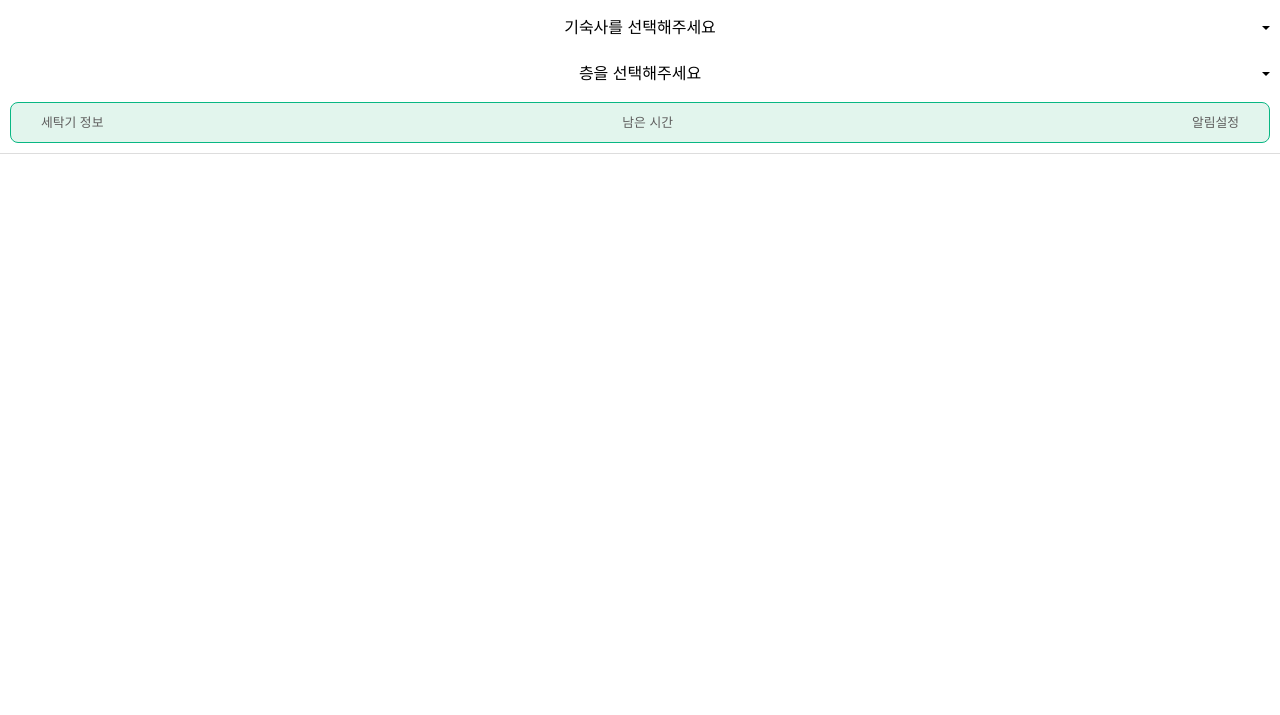
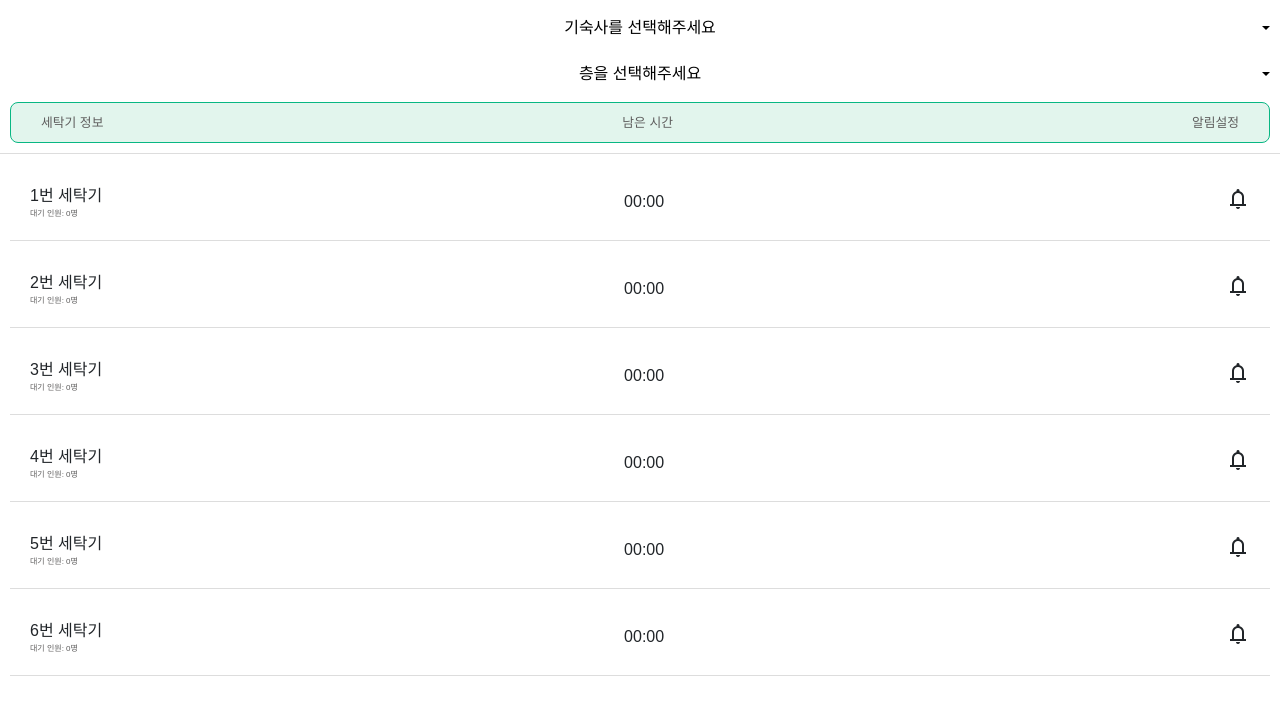
Before and after one commit to An-Seonghyeon/Laundry_Queueing_Application, a Flask app: page /index in a window 1280 px wide. Shown: the top 715 px of the page. Run offline with Flask 2, Linux system fonts and the light colour scheme.

Commit message:
Update index.html

```diff
--- a/templates/index.html
+++ b/templates/index.html
@@ -60,6 +60,7 @@
     left: 10px;
   }
 
+
   .time-item {
     background-color: #fff;
     padding: 20px;
@@ -68,6 +69,7 @@
     display: flex;
     justify-content: space-between;
     align-items: center;
+
   }
   .nav-bar {
     display: flex;
@@ -194,6 +196,7 @@
 </head>
 <body>
 
+
 <!-- First dropdown -->
 <div class="dropdown">
   <button class="btn btn-secondary dropdown-toggle full-width-button" id="dropdownMenuButton1" type="button" data-bs-toggle="dropdown" aria-expanded="false">
@@ -251,6 +254,7 @@
   <button id="submit-btn">등록</button>
 </div>
 
+
 <!-- Email Modal -->
 <div class="modal fade" id="emailModal" tabindex="-1" aria-labelledby="emailModalLabel" aria-hidden="true">
   <div class="modal-dialog">
@@ -272,6 +276,7 @@
   </div>
 </div>
 
+
 <!-- Bootstrap JS (optional) -->
 <script src="https://cdn.jsdelivr.net/npm/bootstrap@5.3.3/dist/js/bootstrap.bundle.min.js" integrity="sha384-YvpcrYf0tY3lHB60NNkmXc5s9fDVZLESaAA55NDzOxhy9GkcIdslK1eN7N6jIeHz" crossorigin="anonymous"></script>
 
@@ -281,15 +286,19 @@
     var itemId = event.target.getAttribute('data-id');
     document.getElementById('dropdownMenuButton2').innerText = newText;
     document.getElementById('dropdownMenuButton2').setAttribute('data-id', itemId);
-    fetchDataAndUpdate();
+    // Assuming you have a function to fetch data from the server based on the selected IDs
+    fetchDataFromServer();
+    simulateDataFetchAndUpdate()
   }
 
   function setSecondDropdownItems(event) {
     var selectedBId = event.target.getAttribute('data-id');
     var secondDropdownMenu = document.getElementById('secondDropdownMenu');
+    // Clear existing items
     secondDropdownMenu.innerHTML = '';
     document.getElementById('dropdownMenuButton2').innerText = '층 선택';
 
+    // Add items based on selected b ID
     switch (selectedBId) {
       case 'b1':
         addItemsToDropdown(secondDropdownMenu, ['1', '2', '3', '4', '5', '6', '7', '8', '9', '10']);
@@ -307,6 +316,7 @@
       case 'b5':
         addItemsToDropdown(secondDropdownMenu, ['1', '2', '3', '4', '5', '6']);
         break;
+      // Add cases for other bs if needed
     }
     document.getElementById('dropdownMenuButton1').setAttribute('data-id', selectedBId);
     var newText = event.target.textContent;
@@ -319,28 +329,28 @@
     });
   }
 
+
   function fetchDataAndUpdate() {
+  // Get selected building and floor
     var bId = document.getElementById('dropdownMenuButton1').getAttribute('data-id');
     var floorId = document.getElementById('dropdownMenuButton2').getAttribute('data-id');
 
+  // Make a request to your backend with the selected building and floor
   fetch(`/fetchDataFromFirebase?dormitory=${bId}&floor=${floorId}`)
     .then(response => response.json())
     .then(data => {
+      // Clear previous washer information
       document.getElementById('washer-container').innerHTML = '';
 
+      // Iterate over each washer and append its information below the previous one
       data.forEach(washer => {
         var washerItem = document.createElement('div');
         washerItem.className = 'time-item';
         washerItem.innerHTML = `
           <div>${washer.number}번 세탁기 - 대기 인원: ${washer.waitingPeople}명</div>
           <div class="time">${washer.endTime}</div>
-            <div class="icon"><span class="material-symbols-outlined notification-icon" data-washer="${washer.number}" data-bs-toggle="modal" data-bs-target="#emailModal">notifications</span></div>
+          <div class="icon"><span class="material-symbols-outlined">notifications</span></div>
         `;
-
-          var notificationIcon = washerItem.querySelector('.notification-icon');
-          notificationIcon.addEventListener('click', function() {
-            showPopup(washer.number);
-          });
 
         document.getElementById('washer-container').appendChild(washerItem);
       });
@@ -348,36 +358,73 @@
     .catch(error => console.error('Error fetching data:', error));
   }
 
-  function showPopup(washerNumber) {
-    var submitBtn = document.getElementById('submit-btn');
-    submitBtn.setAttribute('data-washer', washerNumber);
-    var emailModal = new bootstrap.Modal(document.getElementById('emailModal'));
-    emailModal.show();
+  // Simulated data for testing purposes
+var simulatedData = [
+  { number: "1", waitingPeople: 0, endTime: "00:00" },
+  { number: "2", waitingPeople: 0, endTime: "00:00" },
+  { number: "3", waitingPeople: 0, endTime: "00:00" },
+  { number: "4", waitingPeople: 0, endTime: "00:00" },
+  { number: "5", waitingPeople: 0, endTime: "00:00" },
+  { number: "6", waitingPeople: 0, endTime: "00:00" },
+  // Add more simulated data for additional washers if needed
+];
+
+// Function to simulate fetching data from Firebase based on selected building and floor
+function simulateDataFetchAndUpdate() {
+  // Clear previous washer information
+  document.getElementById('washer-container').innerHTML = '';
+
+  // Simulate fetching and updating data
+  simulatedData.forEach(washer => {
+    var washerItem = document.createElement('div');
+    washerItem.className = 'time-item';
+    washerItem.innerHTML = `
+      <div>${washer.number}번 세탁기<div class="wait">대기 인원: ${washer.waitingPeople}명</div></div>
+      <div class="time">${washer.endTime}</div>
+      <div class="icon"><span class="material-symbols-outlined notification-icon" data-washer="${washer.number}" data-bs-toggle="modal" data-bs-target="#emailModal">notifications</span></div>
+    `;
+      // Add event listener to the notification icon
+      var notificationIcon = washerItem.querySelector('.notification-icon');
+      notificationIcon.addEventListener('click', function() {
+        showPopup(washer.number); // Show popup when notification icon is clicked
+      });
+      document.getElementById('washer-container').appendChild(washerItem);
+    });
   }
 
+  function resetBackground() {
+    document.body.style.backgroundColor = ''; // 배경색 원래대로 복구
+  }
+
+  var emailModal = document.getElementById('emailModal');
+  emailModal.addEventListener('hidden.bs.modal', function () {
+    resetBackground();
+  });
+
+
+  // Function to handle form submission
   function handleSubmit() {
-    var emailInput = document.getElementById('emailInput');
+    var emailInput = document.getElementById('email-input');
     var email = emailInput.value.trim();
     var washerNumber = document.getElementById('submit-btn').getAttribute('data-washer');
-
+    // Validate email address (you can add more validation if needed)
     if (email !== '') {
+      // Here you can submit the email address to your backend or do any other action
       console.log('Email submitted:', email);
-
+      hidePopup(); // Hide the popup after submission
+      // Change notification icon style
       var notificationIcon = document.querySelector(`.notification-icon[data-washer="${washerNumber}"]`);
       notificationIcon.classList.add('active');
-
-      var emailModal = new bootstrap.Modal(document.getElementById('emailModal'));
-      emailModal.hide();
-
       emailInput.value = "";
     } else {
       alert('Please enter a valid email address.');
     }
   }
 
+  // Add event listener to the submit button
   document.getElementById('submit-btn').addEventListener('click', handleSubmit);
 
-  fetchDataAndUpdate();
+  simulateDataFetchAndUpdate();
 </script>
 
 </body>
```
Lines whose indentation alone changed are shown as unchanged.
